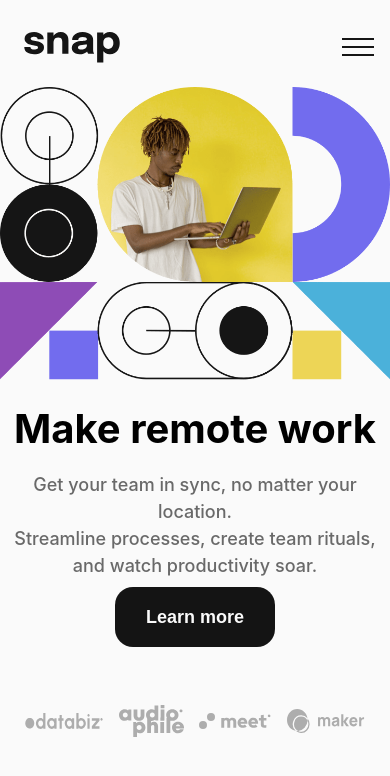
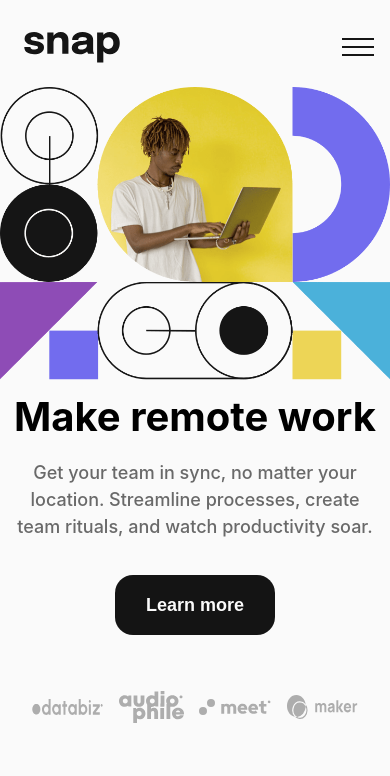
Before and after one commit to Phear21/Smillie_Intern, a React (Create React App) app in the folder my-app/: page / in a window 390 px wide. Shown: the top 776 px of the page. Built offline with nearby package versions, Linux system fonts and the light colour scheme.

Commit message:
fix:responsive

```diff
--- a/my-app/src/component/Home.js
+++ b/my-app/src/component/Home.js
@@ -55,8 +55,8 @@ export default function Home() {
               </h1>
 
                   <p className=' h-[20%]  mb-4 m:h-[15%] m:mb-0 px-3 font-normal text-[18px] lg:text-[18px] text-gray'>
-                    Get your team in sync, no matter your location. <br className='md:hidden'/>
-                    Streamline processes, create team rituals, <br className='md:hidden'/>and watch productivity soar.
+                    Get your team in sync, no matter your location.
+                    Streamline processes, create team rituals, and watch productivity soar.
                   </p>
                   <div className='flex  my-4  items-center justify-center'>
                     <button className=' rounded-[18px] bg-black h-[60px] w-[160px] justify-center text-white hover:bg-white hover:text-black hover:outline'>
@@ -66,12 +66,14 @@ export default function Home() {
                     </button>
                   </div>
 
-
-                  <div className='flex justify-center w-full md:w-[80%] mt-4 h-[20%] items-center gap-[4vw] md:gap-[8vw]'>
+                  <div className='mt-10 h-[20%]'>
+                  <div className='flex justify-center w-full md:w-[80%]  items-center gap-[4vw] md:gap-[8vw]'>
                     <img className='h-4 lg:h-[2vh] max-w-[20%] w-auto' src={databizlogo} alt="Databiz Logo" />
                     <img className='h-8 max-w-[20%] w-auto' src={audiophilelogo} alt="Audiophile Logo" />
                     <img className='h-4 max-w-[20%] w-auto' src={mettlogo} alt="Mett Logo" />
                     <img className='h-6 max-w-[20%] w-auto' src={makerlogo} alt="Maker Logo" />
+                  </div>
+
                   </div>
 
 
```
